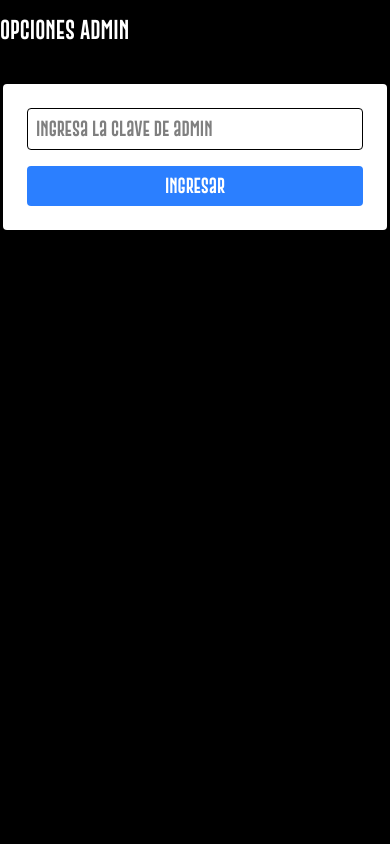
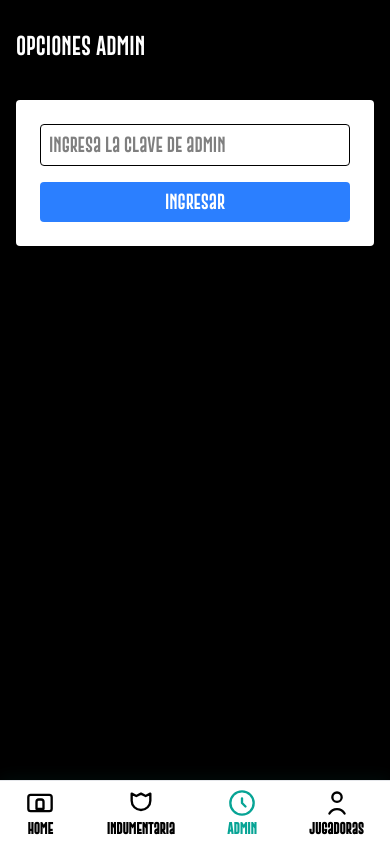
Before and after one commit to Seabird15/webvk, a Vue app: page /admin in a window 390 px wide. Built offline with nearby package versions, Linux system fonts and the light colour scheme; what vue3-lazyload would draw is missing.

Commit message:
update mobile

```diff
--- /dev/null
+++ b/capacitor.config.json
@@ -0,0 +1,5 @@
+{
+  "appId": "com.clubdeportivovikingas.app",
+  "appName": "webvk",
+  "webDir": "dist"
+}
--- a/package.json
+++ b/package.json
@@ -10,6 +10,10 @@
     "preview": "vite preview"
   },
   "dependencies": {
+    "@capacitor/android": "^7.4.0",
+    "@capacitor/cli": "^7.4.0",
+    "@capacitor/core": "^7.4.0",
+    "@capacitor/ios": "^7.4.0",
     "@heroicons/vue": "^2.2.0",
     "@tailwindcss/vite": "^4.1.4",
     "axios": "^1.9.0",
--- a/src/App.vue
+++ b/src/App.vue
@@ -2,11 +2,15 @@
   <div class="font-gobold">
     <!-- Vista dinámica -->
     <RouterView />
+    <Nav />
+
   </div>
 </template>
 
 <script setup>
 import { RouterView } from "vue-router";
+import Nav from "./Componentes/Nav.vue";
+
 </script>
 
 <style>
--- a/src/Componentes/Nav.vue
+++ b/src/Componentes/Nav.vue
@@ -1,148 +1,61 @@
 <template>
   <nav
-    class="bg-[#07a495] py-3  mb-4 shadow-lg fixed top-0 left-0 w-full z-50 transition-all duration-300"
+    class="fixed bottom-0 left-0   right-0 z-50 bg-white border-t border-gray-200 flex justify-around items-center"
+    :style="{ paddingBottom: 'env(safe-area-inset-bottom)' }"
   >
-    <div class="container mx-auto px-4 flex justify-between items-center">
-      <!-- Logo -->
-      <a href="/" class="flex items-center gap-2">
-        <img src="/src/assets/vk-logo-blanco.png" alt="Vikingas Logo" class="w-10 h-10 rounded-full shadow-md" />
-        <span class="text-white text-xl font-bold hidden sm:inline">Vikingas</span>
-      </a>
-
-      <!-- Botón Hamburguesa para móviles -->
-      <div class="md:hidden">
-        <button
-          @click="toggleMenu"
-          class="text-white focus:outline-none focus:ring-2 focus:ring-white rounded"
-          aria-label="Abrir menú"
-        >
-          <svg class="w-7 h-7" fill="none" stroke="currentColor" viewBox="0 0 24 24">
-            <path
-              v-if="!isMenuOpen"
-              stroke-linecap="round"
-              stroke-linejoin="round"
-              stroke-width="2"
-              d="M4 6h16M4 12h16m-7 6h7"
-            />
-            <path
-              v-else
-              stroke-linecap="round"
-              stroke-linejoin="round"
-              stroke-width="2"
-              d="M6 18L18 6M6 6l12 12"
-            />
-          </svg>
-        </button>
-      </div>
-
-      <!-- Menú para pantallas grandes -->
-      <ul class="hidden md:flex flex-1 justify-center gap-6 text-white text-lg font-semibold">
-        <li v-for="item in navItems" :key="item.href" class="relative group">
-          <router-link
-            v-if="item.href === '/admin'"
-            :to="item.href"
-            class="hover:text-[#ffde59] transition-colors duration-200 px-2 py-1 relative group-hover:text-[#ffde59] flex items-center"
-          >
-            {{ item.label }}
-            <span
-              class="block h-0.5 bg-[#ffde59] scale-x-0 group-hover:scale-x-100 transition-transform duration-300 origin-left rounded"
-            ></span>
-          </router-link>
-          <a
-            v-else
-            :href="item.href"
-            class="hover:text-[#ffde59] transition-colors duration-200 px-2 py-1 relative group-hover:text-[#ffde59] flex items-center"
-          >
-            {{ item.label }}
-            <span
-              class="block h-0.5 bg-[#ffde59] scale-x-0 group-hover:scale-x-100 transition-transform duration-300 origin-left rounded"
-            ></span>
-          </a>
-        </li>
-      </ul>
-    </div>
-
-    <!-- Menú desplegable para móviles -->
-    <transition name="slide-fade">
-      <div
-        v-if="isMenuOpen"
-        class="md:hidden fixed top-0 left-0 w-full h-full bg-[#07a495] bg-opacity-95 flex flex-col items-center justify-center gap-8 text-white text-2xl font-bold z-50"
-      >
-        <button
-          @click="closeMenu"
-          class="absolute top-6 right-6 text-white bg-[#07a495] rounded-full p-2 shadow focus:outline-none focus:ring-2 focus:ring-white"
-          aria-label="Cerrar menú"
-        >
-          <svg class="w-8 h-8" fill="none" stroke="currentColor" viewBox="0 0 24 24">
-            <path
-              stroke-linecap="round"
-              stroke-linejoin="round"
-              stroke-width="2"
-              d="M6 18L18 6M6 6l12 12"
-            />
-          </svg>
-        </button>
-        <ul class="flex flex-col items-center gap-8 w-full">
-          <li v-for="item in navItems" :key="item.href" class="w-full text-center">
-            <router-link
-              v-if="item.href === '/admin'"
-              :to="item.href"
-              @click.native="closeMenu"
-              class="block py-3 hover:text-[#ffde59] transition-colors duration-200"
-            >
-              {{ item.label }}
-            </router-link>
-            <a
-              v-else
-              :href="item.href"
-              @click="closeMenu"
-              class="block py-3 hover:text-[#ffde59] transition-colors duration-200"
-            >
-              {{ item.label }}
-            </a>
-          </li>
-        </ul>
-      </div>
-    </transition>
+    <router-link
+      v-for="item in navItems"
+      :key="item.href"
+      :to="item.href"
+      class="flex flex-col items-center  py-2"
+      active-class="text-[#07a495]"
+      exact-active-class="text-[#07a495]"
+    >
+      <span v-html="item.icon" class="w-7 h-7 mb-1"></span>
+      <span class="text-xs font-semibold">{{ item.label }}</span>
+    </router-link>
+    <a href="#jugadoras" class="flex flex-col items-center py-2" >
+            <span class="w-7 h-7 mb-1"> <svg fill="none" stroke="currentColor" stroke-width="2" viewBox="0 0 24 24"><circle cx="12" cy="7" r="4" stroke-linecap="round" stroke-linejoin="round"/><path d="M5.5 21a7.5 7.5 0 0 1 13 0" stroke-linecap="round" stroke-linejoin="round"/></svg></span>
+      <span class="text-xs font-semibold">Jugadoras</span>
+    </a>
   </nav>
 </template>
 
 <script setup>
-import { ref } from "vue";
+const navItems = [
+  {
+    label: "Home",
+    href: "/",
+    icon: `<svg fill="none" stroke="currentColor" stroke-width="2" viewBox="0 0 24 24"><path d="M9 17v-6a2 2 0 0 1 2-2h2a2 2 0 0 1 2 2v6m-6 0h6" stroke-linecap="round" stroke-linejoin="round"/><rect width="20" height="14" x="2" y="5" rx="2" stroke-linecap="round" stroke-linejoin="round"/></svg>`
+  },
 
-const isMenuOpen = ref(false);
-
-const navItems = [
-  { label: "Resultados", href: "#resultados" },
-  { label: "Prox partidos", href: "#prox-partidos" },
-  { label: "Categorías", href: "#categorias" },
-  { label: "Indumentarias", href: "#indumentarias" },
-  { label: "Jugadoras", href: "#jugadoras" },
-  { label: "Sponsors", href: "#sponsors" },
-  { label: "Admin", href: "/admin" },
+  {
+    label: "Indumentaria",
+    href: "/indumentaria",
+    icon: `<svg fill="none" stroke="currentColor" stroke-width="2" viewBox="0 0 24 24"><path d="M4 4l4 2 4-2 4 2 4-2v6a8 8 0 1 1-16 0V4z" stroke-linecap="round" stroke-linejoin="round"/></svg>`
+  },
+  {
+    label: "Admin",
+    href: "/admin",
+    icon: `<svg fill="none" stroke="currentColor" stroke-width="2" viewBox="0 0 24 24"><circle cx="12" cy="12" r="10" stroke-linecap="round" stroke-linejoin="round"/><path d="M12 8v4l3 3" stroke-linecap="round" stroke-linejoin="round"/></svg>`
+  }
 ];
-
-const toggleMenu = () => {
-  isMenuOpen.value = !isMenuOpen.value;
-};
-
-const closeMenu = () => {
-  isMenuOpen.value = false;
-};
 </script>
 
 <style scoped>
-.slide-fade-enter-active,
-.slide-fade-leave-active {
-  transition: opacity 0.3s, transform 0.3s;
+nav {
+  height: 64px;
+  /* Safe area for iOS/Android navigation bar */
+  padding-bottom: env(safe-area-inset-bottom);
+  box-shadow: 0 -2px 16px 0 rgba(7,164,149,0.08), 0 -1px 8px rgba(0,0,0,0.08);
 }
-.slide-fade-enter-from,
-.slide-fade-leave-to {
-  opacity: 0;
-  transform: translateY(-20px);
+.router-link-active,
+.router-link-exact-active {
+  color: #07a495 !important;
 }
-nav {
-  /* Para evitar que el contenido quede oculto debajo del nav fijo */
-  box-shadow: 0 4px 24px 0 rgba(7,164,149,0.10), 0 2px 24px rgba(0,0,0,0.15);
+svg {
+  width: 28px;
+  height: 28px;
+  display: block;
 }
 </style>
--- a/src/Pages/Admin.vue
+++ b/src/Pages/Admin.vue
@@ -1,5 +1,5 @@
 <template>
-    <section class="container mx-auto my-4">
+    <section class="container mx-auto my-4 p-4">
         <h1 class="text-xl text-white">Opciones Admin</h1>
 
         <div v-if="!autenticado" class="bg-white p-6 rounded shadow max-w-sm mx-auto mt-10">
--- a/src/Pages/Entrenamientos.vue
+++ b/src/Pages/Entrenamientos.vue
@@ -1,7 +1,8 @@
 <template>
 
 
-  <div class="max-w-5xl mx-auto mt-10 p-4 shadow-2xl rounded-xl bg-gradient-to-br from-[#e0f7fa] to-[#fff]">
+ <section class="p-4">
+   <div class="max-w-5xl mx-auto mt-10 p-4 shadow-2xl rounded-xl bg-gradient-to-br from-[#e0f7fa] to-[#fff]">
      <router-link to="/" class="bg-[#07a495] text-white px-4 py-2 rounded mb-6 inline-block hover:bg-[#059687] transition">
        < Volver al inicio
     </router-link>
@@ -181,6 +182,7 @@
       </ModalVk>
     </div>
   </div>
+ </section>
 </template>
 
 <script setup>
--- a/src/Pages/Home.vue
+++ b/src/Pages/Home.vue
@@ -9,14 +9,12 @@ import Asistencia from "../Secciones/PrivadoJugadoras/Asistencia.vue";
 import RedesSociales from "../Secciones/RedesSociales.vue";
 import Sponsors from "../Secciones/Sponsors.vue";
 
-import Nav from "../Componentes/Nav.vue";
 </script>
 
 <template>
   <div class="font-gobold">
     <Hero />
     <hr class="text-white mx-2" />
-    <Nav />
 
     <Resultados />
     <Noticias />
--- a/src/admin/jugadorasAdmin.vue
+++ b/src/admin/jugadorasAdmin.vue
@@ -1,5 +1,5 @@
 <template>
-  <section class="container mx-auto my-8">
+  <section class="container mx-auto my-8 p-4">
     <router-link to="/" class="bg-[#07a495] text-white px-4 py-2 rounded mb-6 inline-block hover:bg-[#059687] transition">
        < Volver al inicio
     </router-link>
```
Also changed, not shown: 69 other files (tests, documents, lock files or other folders).
